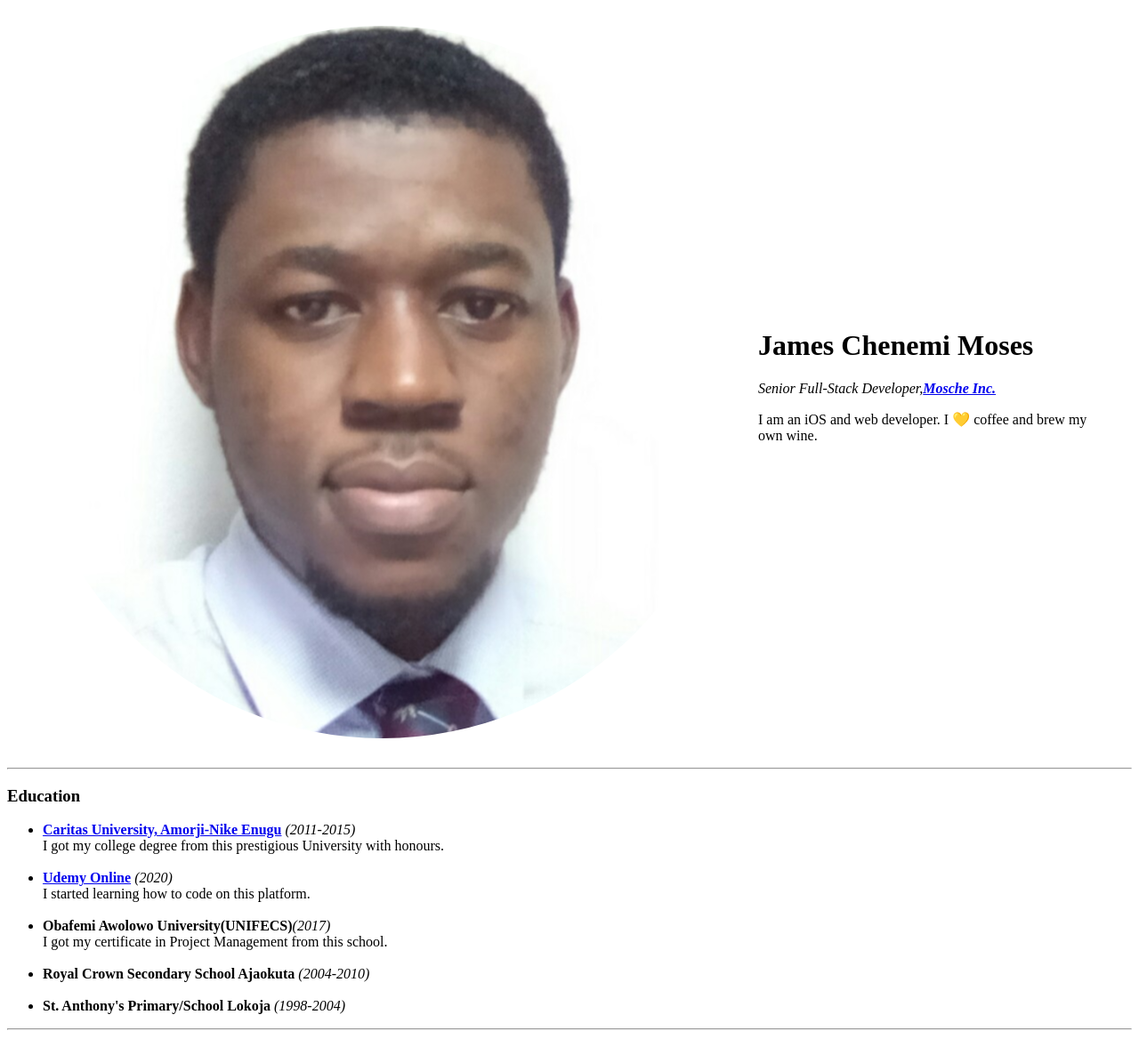
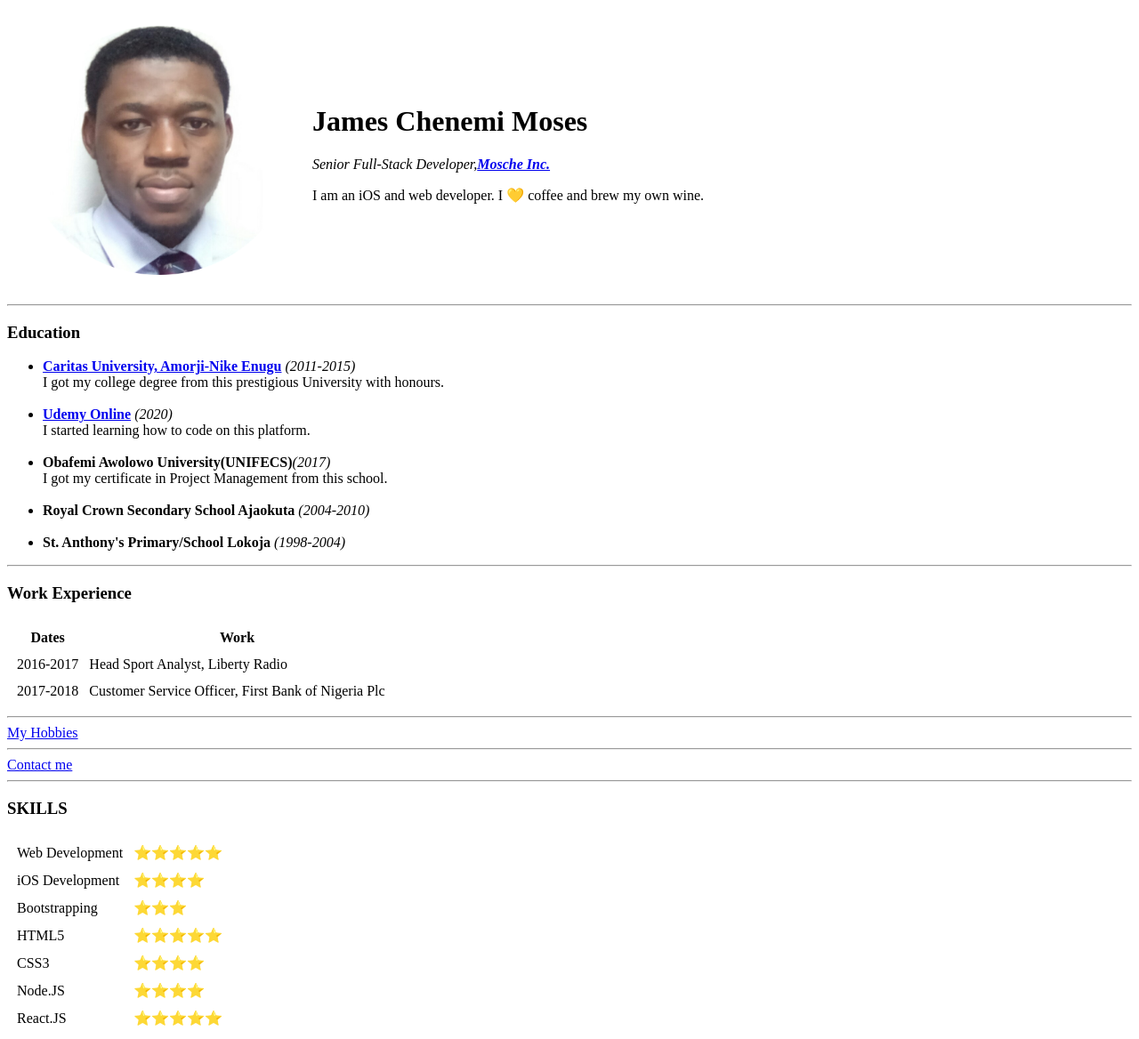
Before and after one commit to mosche24/CV, a plain HTML site: page index.html in a window 1280 px wide. Shown: the top 1168 px of the page at 89% size. Drawn offline with Linux system fonts and the light colour scheme.

Commit message:
first version of my website

```diff
--- a/index.html
+++ b/index.html
@@ -9,7 +9,7 @@
 <body>
   <table cellspacing="20">
     <tr>
-      <td><img src="images/moses.png" alt="Moses Profile Picture"></td>
+      <td><img src="images/moses.png"  width="300px" height="280px"alt="Moses Profile Picture"></td>
       <td>
         <h1>James Chenemi Moses</h1>
         <p><em>Senior Full-Stack Developer,<strong><a href="https://www.appbrewery.co/">Mosche Inc.</a></strong> </em></p>
@@ -59,7 +59,7 @@
   </table>
   <hr>
 
-  <a href="Hobbies.html">My Hobbies</a>
+  <a href="Hobbies.html">My Hobbies</a><hr>
   <a href="contact-me.html">Contact me</a>
   <hr>
   <h3>SKILLS</h3>
```
